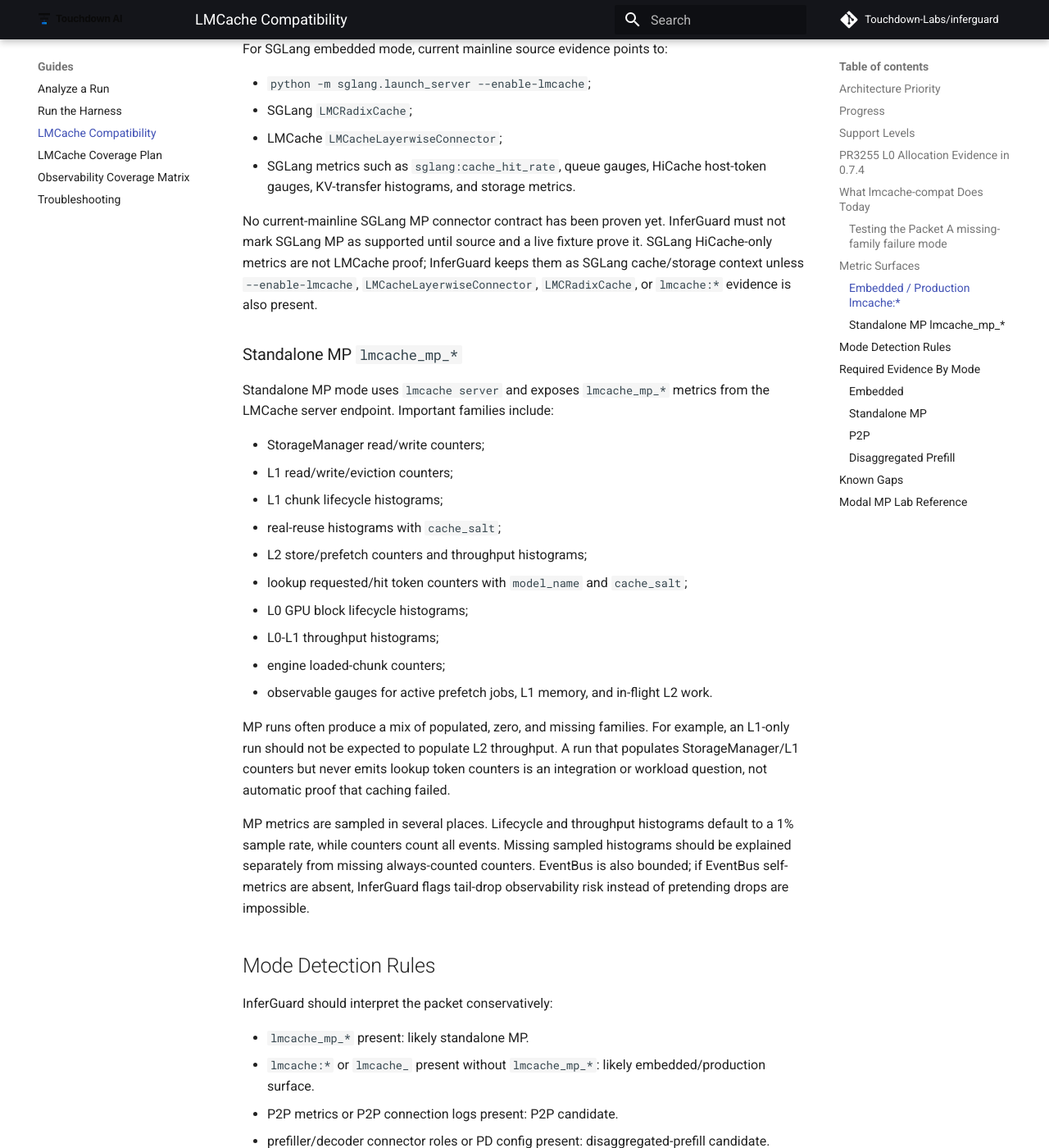
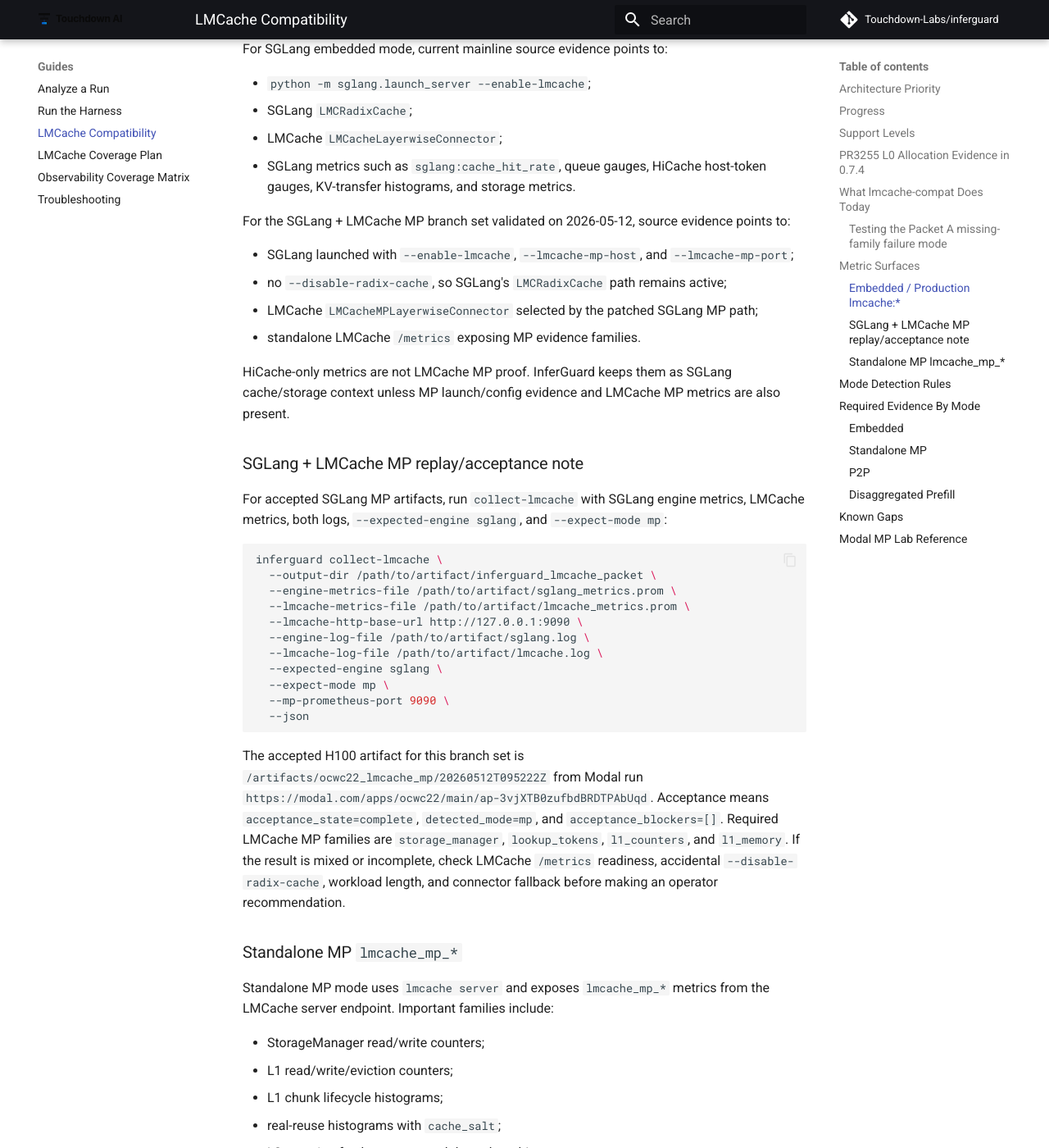
Before and after one commit to Touchdown-Labs/inferguard, an MkDocs documentation site: the page built from docs/guides/lmcache-compatibility.md, in a window 1280 px wide and 1400 px high, scrolled down 6001 px. Shown: the whole window at 82% size. Built offline with MkDocs 1.6.1 and Material for MkDocs 9.7.7, drawn with Linux system fonts in a browser that asks for light colours; comment, search, counter and statistics services are not loaded.

Commit message:
docs: add SGLang LMCache MP replay guidance

````diff
--- a/docs/guides/lmcache-compatibility.md
+++ b/docs/guides/lmcache-compatibility.md
@@ -202,12 +202,47 @@
 - SGLang metrics such as `sglang:cache_hit_rate`, queue gauges, HiCache
   host-token gauges, KV-transfer histograms, and storage metrics.
 
-No current-mainline SGLang MP connector contract has been proven yet. InferGuard
-must not mark SGLang MP as supported until source and a live fixture prove it.
-SGLang HiCache-only metrics are not LMCache proof; InferGuard keeps them as
-SGLang cache/storage context unless `--enable-lmcache`,
-`LMCacheLayerwiseConnector`, `LMCRadixCache`, or `lmcache:*` evidence is also
-present.
+For the SGLang + LMCache MP branch set validated on 2026-05-12, source evidence
+points to:
+
+- SGLang launched with `--enable-lmcache`, `--lmcache-mp-host`, and
+  `--lmcache-mp-port`;
+- no `--disable-radix-cache`, so SGLang's `LMCRadixCache` path remains active;
+- LMCache `LMCacheMPLayerwiseConnector` selected by the patched SGLang MP path;
+- standalone LMCache `/metrics` exposing MP evidence families.
+
+HiCache-only metrics are not LMCache MP proof. InferGuard keeps them as SGLang
+cache/storage context unless MP launch/config evidence and LMCache MP metrics are
+also present.
+
+### SGLang + LMCache MP replay/acceptance note
+
+For accepted SGLang MP artifacts, run `collect-lmcache` with SGLang engine
+metrics, LMCache metrics, both logs, `--expected-engine sglang`, and
+`--expect-mode mp`:
+
+```bash
+inferguard collect-lmcache \
+  --output-dir /path/to/artifact/inferguard_lmcache_packet \
+  --engine-metrics-file /path/to/artifact/sglang_metrics.prom \
+  --lmcache-metrics-file /path/to/artifact/lmcache_metrics.prom \
+  --lmcache-http-base-url http://127.0.0.1:9090 \
+  --engine-log-file /path/to/artifact/sglang.log \
+  --lmcache-log-file /path/to/artifact/lmcache.log \
+  --expected-engine sglang \
+  --expect-mode mp \
+  --mp-prometheus-port 9090 \
+  --json
+```
+
+The accepted H100 artifact for this branch set is
+`/artifacts/ocwc22_lmcache_mp/20260512T095222Z` from Modal run
+`https://modal.com/apps/ocwc22/main/ap-3vjXTB0zufbdBRDTPAbUqd`. Acceptance means
+`acceptance_state=complete`, `detected_mode=mp`, and `acceptance_blockers=[]`.
+Required LMCache MP families are `storage_manager`, `lookup_tokens`,
+`l1_counters`, and `l1_memory`. If the result is mixed or incomplete, check
+LMCache `/metrics` readiness, accidental `--disable-radix-cache`, workload length,
+and connector fallback before making an operator recommendation.
 
 ### Standalone MP `lmcache_mp_*`
 
````
